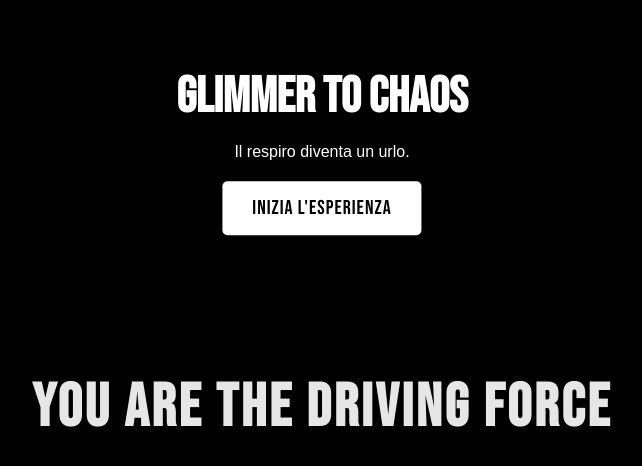
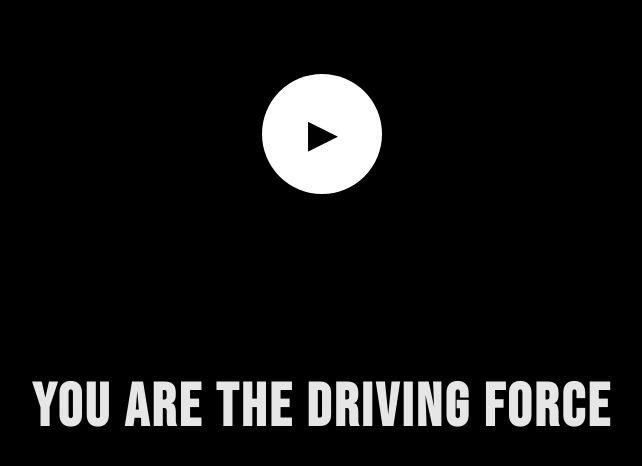
Before and after one commit to NgaLegins/Synthesis8, a plain HTML site: page index.html in a window 1280 px wide. Shown: the part 266-732 px from the top of the page, without its empty margins (318-960 px from the left). Drawn offline with nearby package versions, Linux system fonts and the light colour scheme.

Commit message:
Update index.html

```diff
--- a/index.html
+++ b/index.html
@@ -3,7 +3,7 @@
 <head>
     <meta charset="UTF-8">
     <meta name="viewport" content="width=device-width, initial-scale=1.0">
-    <title>Glimmer Chaos Final</title>
+    <title>Glimmer Chaos Minimal</title>
 
     <script src="https://unpkg.com/tone"></script>
 
@@ -27,34 +27,37 @@
             left: 0;
             z-index: 1;
         }
+        /* Overlay semplificato per il pulsante di avvio */
         #start-overlay {
             position: absolute;
             top: 50%;
             left: 50%;
             transform: translate(-50%, -50%);
             z-index: 10;
-            text-align: center;
-            background: rgba(0,0,0,0.7);
-            padding: 30px;
-            border-radius: 10px;
-            color: white;
+            /* Rimossi sfondo e padding per un look minimale */
         }
-        button {
-            padding: 15px 30px;
-            font-size: 20px;
-            font-family: 'Bebas Neue', sans-serif;
+        /* Stile per il pulsante "Play" grande */
+        #start-btn {
+            width: 120px;
+            height: 120px;
+            border-radius: 50%; /* Cerchio perfetto */
+            font-size: 50px; /* Icona play grande */
             cursor: pointer;
             background: white;
             border: none;
-            border-radius: 5px;
-            transition: background 0.3s;
-            letter-spacing: 1px;
+            transition: background 0.3s, transform 0.1s;
+            display: flex;
+            justify-content: center;
+            align-items: center;
+            padding-left: 8px; /* Correzione ottica per centrare l'icona play */
+            color: black;
         }
-        button:hover {
+        #start-btn:hover {
             background: #ddd;
+            transform: scale(1.05);
         }
 
-        /* Stile aggiornato per la scritta */
+        /* Stile aggiornato per la scritta (senza ombra) */
         #subtitle {
             position: fixed;
             bottom: 40px;
@@ -72,28 +75,18 @@
             z-index: 5;
             pointer-events: none;
 
-            /* Ombra nera per contrasto quando i cerchi bianchi passano sotto */
-            text-shadow:
-                2px 2px 0px #000,
-                -1px -1px 0 #000,
-                1px -1px 0 #000,
-                -1px 1px 0 #000,
-                1px 1px 0 #000,
-                0px 0px 10px rgba(0,0,0,0.8);
+            /* Ombra RIMOSSA */
         }
     </style>
 </head>
 <body>
 
     <div id="start-overlay">
-        <h1 style="font-family: 'Bebas Neue'; font-size: 50px; margin-bottom: 10px;">Glimmer to Chaos</h1>
-        <p style="margin-bottom: 20px;">Il respiro diventa un urlo.</p>
-        <button id="start-btn">Inizia l'Esperienza</button>
-    </div>
+        <button id="start-btn">&#9658;</button> </div>
 
     <canvas id="canvas-container"></canvas>
 
-    <h2 id="subtitle">You are the driving force</h2>
+    <h2 id="subtitle">YOU ARE THE DRIVING FORCE</h2>
 
     <script>
         // --- VARIABILI GLOBALI ---
```
